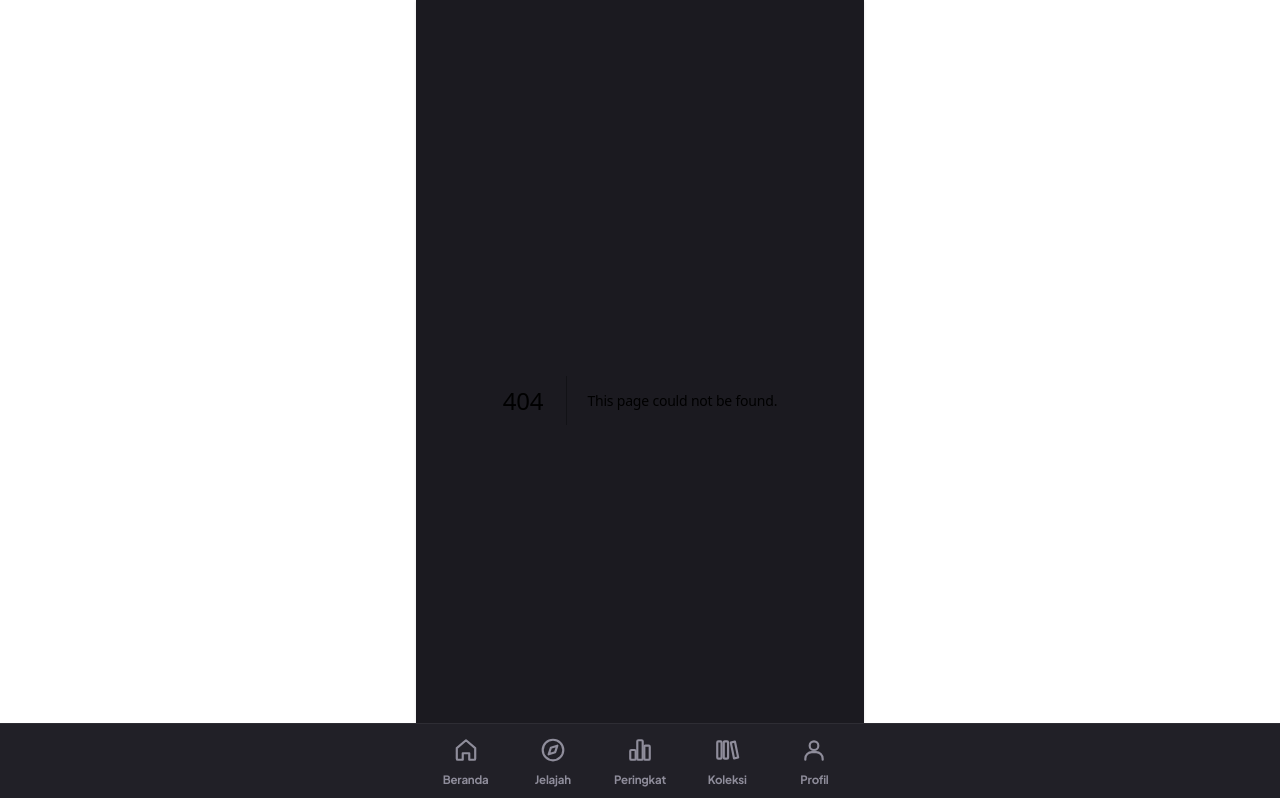
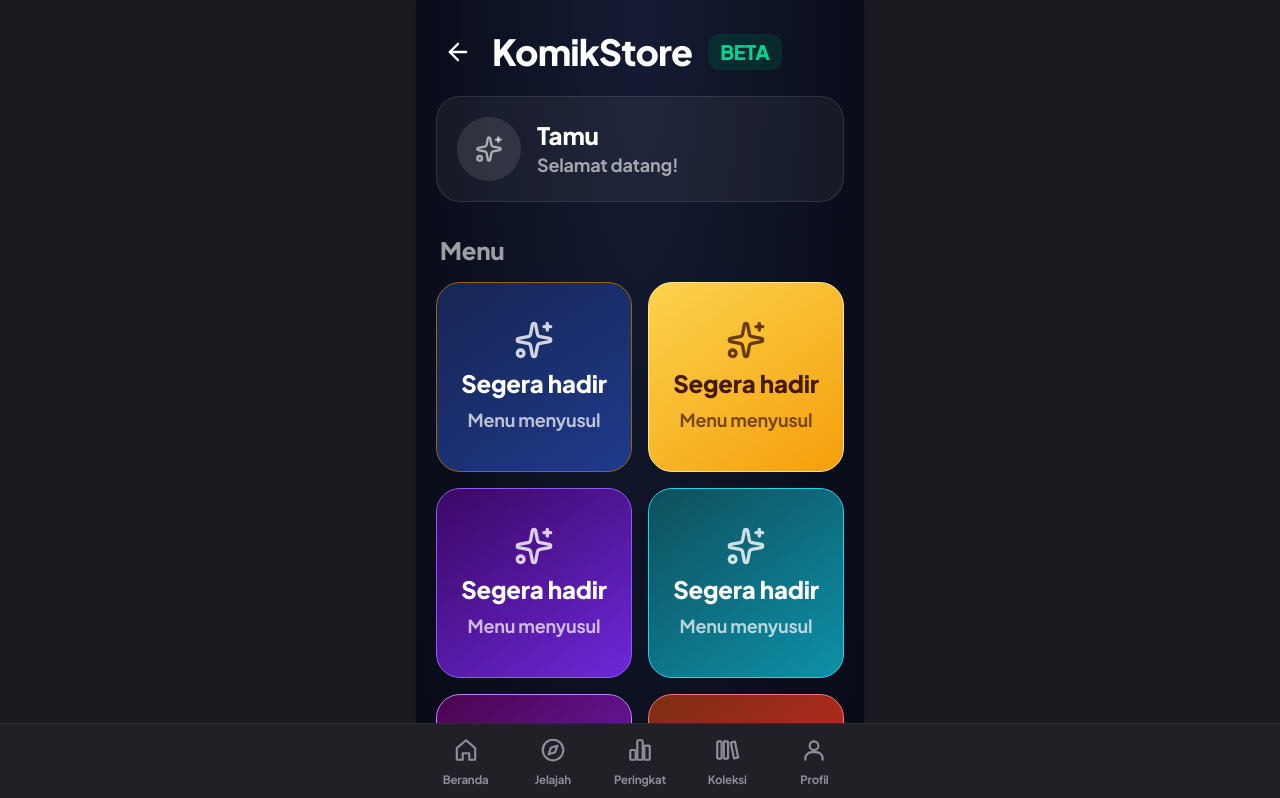
Before and after one commit to risadalfarisi837-ops/Komiku, a Next.js app: page /komikstore in a window 1280 px wide. Before the commit this address had no page. Shown: the top 798 px of the page. Built offline with nearby package versions, Linux system fonts and the light colour scheme.

Commit message:
Tambah KomikStore

```diff
--- /dev/null
+++ b/app/komikstore/page.tsx
@@ -0,0 +1,81 @@
+'use client';
+
+import { useEffect, useState } from 'react';
+import { useRouter } from 'next/navigation';
+import { ArrowLeft, Sparkles } from 'lucide-react';
+
+// Isi menu KomikStore: ganti judul/sub/warna di sini kalau isinya sudah ada.
+type Tile = { title: string; sub: string; from: string; to: string; border: string; dark?: boolean; href?: string };
+const MENU: Tile[] = [
+  { title: 'Segera hadir', sub: 'Menu menyusul', from: '#172554', to: '#1e3a8a', border: '#a16207' },
+  { title: 'Segera hadir', sub: 'Menu menyusul', from: '#fcd34d', to: '#f59e0b', border: '#fde68a', dark: true },
+  { title: 'Segera hadir', sub: 'Menu menyusul', from: '#3b0764', to: '#6d28d9', border: '#8b5cf6' },
+  { title: 'Segera hadir', sub: 'Menu menyusul', from: '#0e4f5c', to: '#0e90a8', border: '#22d3ee' },
+  { title: 'Segera hadir', sub: 'Menu menyusul', from: '#4a044e', to: '#7e22ce', border: '#c084fc' },
+  { title: 'Segera hadir', sub: 'Menu menyusul', from: '#7c2d12', to: '#dc2626', border: '#fb7185' },
+];
+
+export default function KomikStorePage() {
+  const router = useRouter();
+  const [name, setName] = useState<string>('');
+  const [photo, setPhoto] = useState<string>('');
+
+  useEffect(() => {
+    let stop = false;
+    let tries = 0;
+    const attach = () => {
+      const fb = (window as any).firebase;
+      if (!fb) return false;
+      try {
+        fb.auth().onAuthStateChanged((u: any) => {
+          if (stop) return;
+          setName(u?.displayName || '');
+          setPhoto(u?.photoURL || '');
+        });
+        return true;
+      } catch { return false; }
+    };
+    if (attach()) return () => { stop = true; };
+    const t = setInterval(() => { tries++; if (attach() || tries > 20) clearInterval(t); }, 300);
+    return () => { stop = true; clearInterval(t); };
+  }, []);
+
+  return (
+    <div className="min-h-screen text-white max-w-md mx-auto pb-24" style={{ background: 'radial-gradient(ellipse at top, #151c34 0%, #0b0f1d 60%, #070a14 100%)' }}>
+      <div className="flex items-center gap-4 px-6 pt-8 pb-6">
+        <button onClick={() => router.back()} aria-label="Kembali" className="p-1"><ArrowLeft className="w-7 h-7" /></button>
+        <h1 className="text-4xl font-extrabold tracking-tight">KomikStore</h1>
+        <span className="px-3 py-1 rounded-xl text-xl font-extrabold bg-emerald-900/40 text-emerald-400">BETA</span>
+      </div>
+
+      <div className="mx-5 flex items-center gap-4 rounded-3xl border border-white/10 bg-white/5 px-5 py-5">
+        {photo ? (
+          // eslint-disable-next-line @next/next/no-img-element
+          <img src={photo} alt="" referrerPolicy="no-referrer" className="w-16 h-16 rounded-full object-cover" />
+        ) : (
+          <div className="w-16 h-16 rounded-full bg-white/10 flex items-center justify-center"><Sparkles className="w-7 h-7 text-white/60" /></div>
+        )}
+        <div className="min-w-0">
+          <p className="text-2xl font-extrabold truncate">{name || 'Tamu'}</p>
+          <p className="text-lg font-bold text-white/60">Selamat datang!</p>
+        </div>
+      </div>
+
+      <h2 className="px-6 pt-8 pb-4 text-2xl font-extrabold text-white/60">Menu</h2>
+      <div className="grid grid-cols-2 gap-4 px-5">
+        {MENU.map((m, i) => (
+          <button
+            key={i}
+            onClick={() => { if (m.href) router.push(m.href); }}
+            className="rounded-3xl px-4 py-8 text-center flex flex-col items-center justify-center gap-2 min-h-[190px]"
+            style={{ background: 'linear-gradient(145deg,' + m.from + ',' + m.to + ')', border: '1.5px solid ' + m.border, color: m.dark ? '#451a03' : '#fff' }}
+          >
+            <Sparkles className="w-10 h-10 opacity-80" />
+            <span className="text-2xl font-extrabold leading-tight">{m.title}</span>
+            <span className="text-lg font-bold opacity-70">{m.sub}</span>
+          </button>
+        ))}
+      </div>
+    </div>
+  );
+}
```
